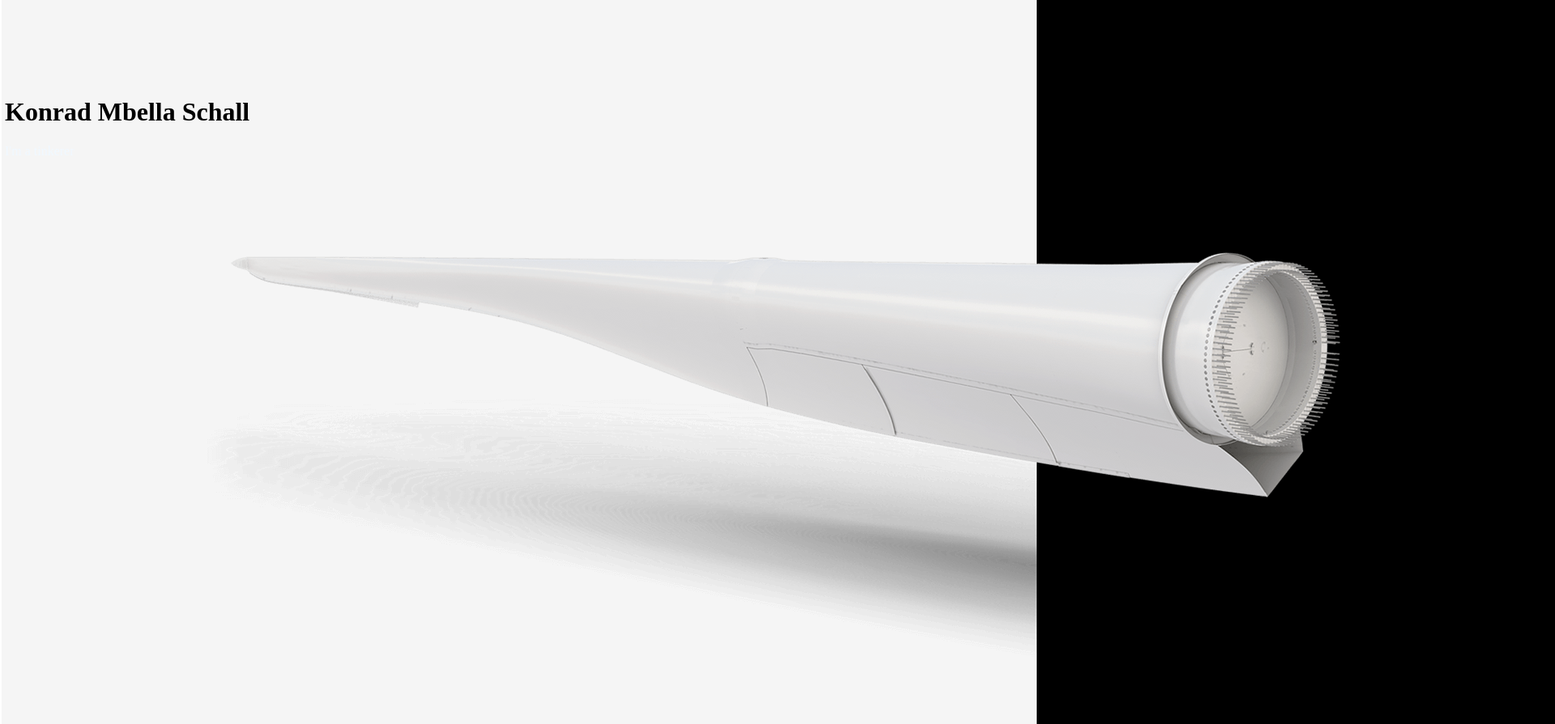
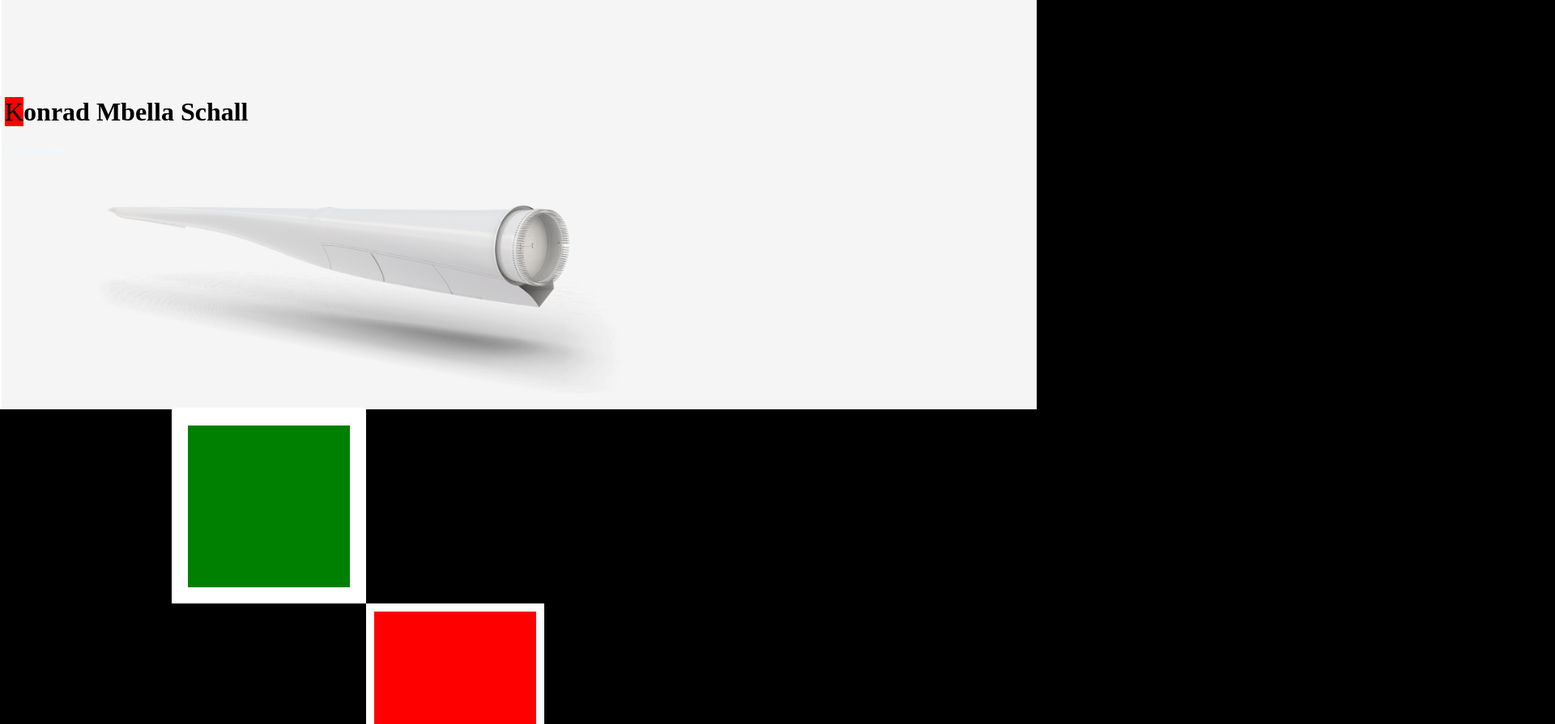
Before and after one commit to KMSchall/Portfolio, a plain HTML site: page index.html in a window 1280 px wide. Shown: the part 220-1115 px from the top of the page at 81% size, 1920 px wide, since content can reach past the window. Drawn offline with Linux system fonts and the light colour scheme.

Commit message:
change heading

```diff
--- a/index.html
+++ b/index.html
@@ -14,11 +14,11 @@
 
 		<!--content devider-->
 		<div class="div_1">
-			<img style="margin-bottom: 200px; margin-left: 300px; width: 200px; height: auto;" src="./image/cloud1.png" alt="Cloud-Image">
-			<h1 id = "heading">Konrad Mbella Schall</h1>
+			<img style="margin-bottom: 200px; margin-left: 300px; width: 200px; height: auto;" src="./image/cloud.png" alt="Cloud-Image">
+			<h1 id = "heading"><span style="background-color: red; font-weight: normal;">K</span>onrad Mbella Schall</h1>
 			<p style="color: aliceblue;">I'm a tinkerer</p>
 
-			<img src="./image/turbine.png" alt="Mountain-Image">
+			<img style="margin-bottom: 0px; margin-left: 10px; width: 800px; height: auto;" src="./image/ENERCON_blade.png" alt="Mountain-Image">
 		</div>
 
 		<div class="div_2">
@@ -29,8 +29,6 @@
 
 		<div class="div_4">
 		</div>
-
-
 
 
 
```
Also changed, not shown: image/ENERCON_blade.png (renamed from image/turbine.png), image/cloud.png (renamed from image/cloud1.png).
